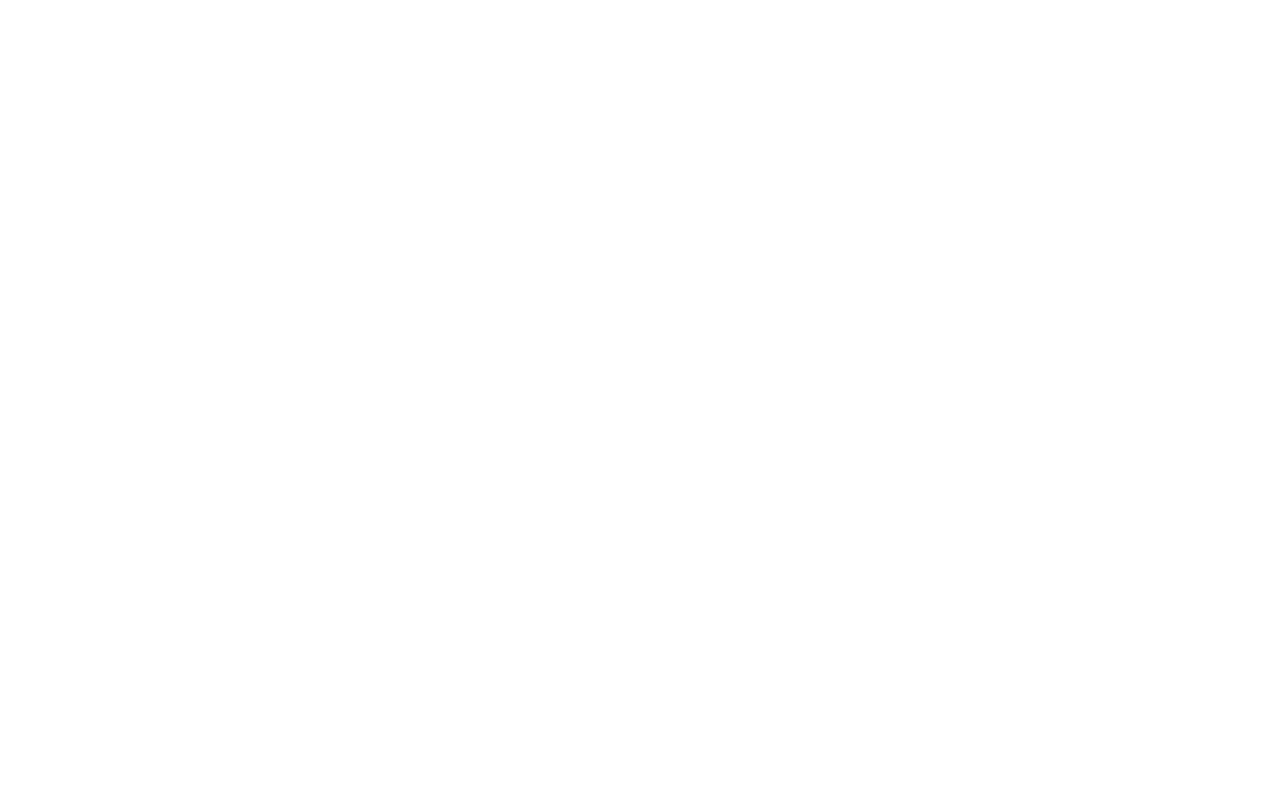
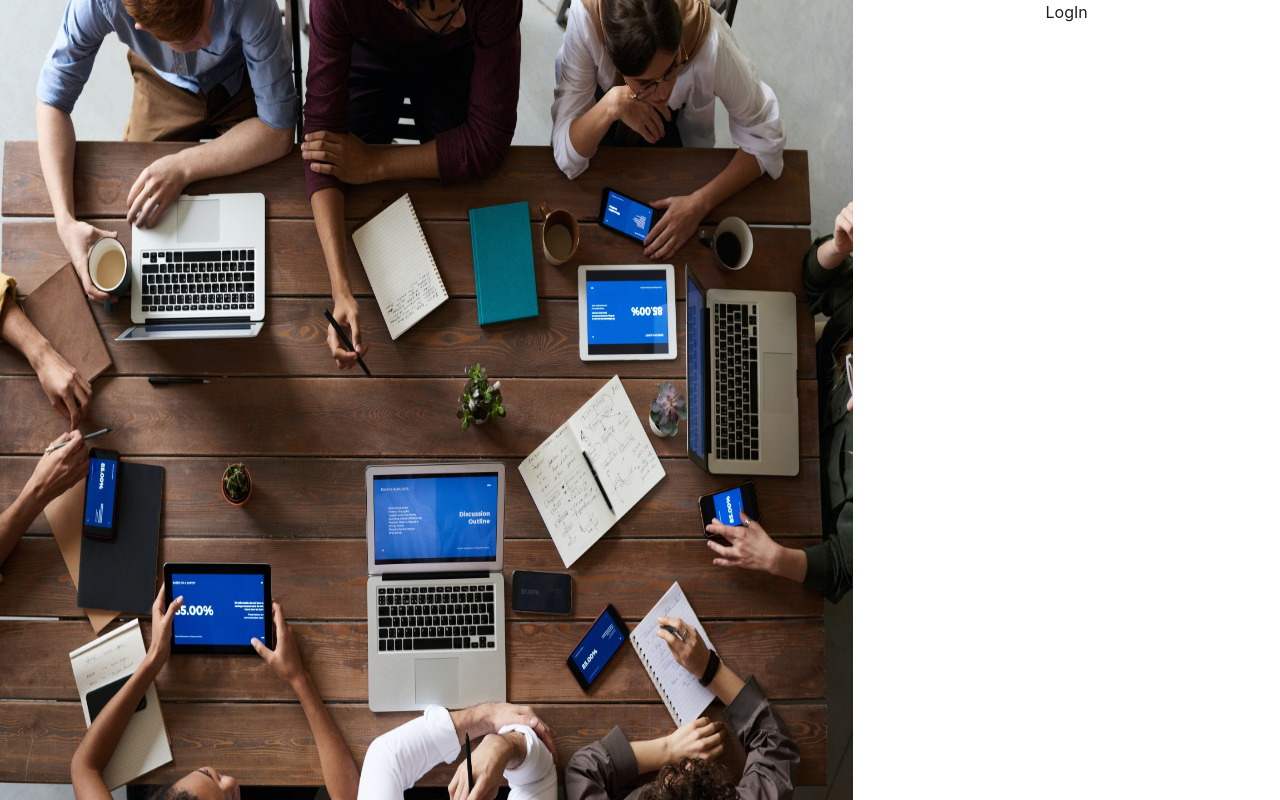
Before and after one commit to SeptupleProject/septuple-project-FE, a React (Create React App) app: page /login in a window 1280 px wide. Built offline with nearby package versions, Linux system fonts and the light colour scheme.

Commit message:
edit scss folder structure

```diff
--- a/src/App.js
+++ b/src/App.js
@@ -4,6 +4,8 @@
 import { HomeTemplate } from './templates/HomeTemplate';
 import { Router } from 'react-router-dom';
 import DashBoard from './pages/Staff/DashBoard';
+import { FormTemplate } from './templates/FormTemplate';
+import LogIn from './pages/LogIn/LogIn';
 
 export const history = createBrowserHistory();
 function App() {
@@ -18,6 +20,10 @@
                path='/staff-dash-board'
                component={DashBoard}
             />
+            <FormTemplate
+               path='/login'
+               component={LogIn}
+            />
             <HomeTemplate
                path='/'
                component={Home}
--- /dev/null
+++ b/src/assets/scss/Components/_text.scss
@@ -0,0 +1,3 @@
+.title-1{
+
+}
--- a/src/assets/scss/main.scss
+++ b/src/assets/scss/main.scss
@@ -1,7 +1,8 @@
 @import './Base/reset';
 
 @import './Components/header';
-@import './Components/buttonBlue';
+@import './Components/button';
+@import './Components/text';
 
 @import './Helpers/variable';
 
--- /dev/null
+++ b/src/pages/LogIn/LogIn.jsx
@@ -0,0 +1,7 @@
+import React from 'react';
+
+const LogIn = () => {
+   return <div>LogIn</div>;
+};
+
+export default LogIn;
--- /dev/null
+++ b/src/templates/FormTemplate.jsx
@@ -0,0 +1,32 @@
+import React from 'react';
+import { Route } from 'react-router-dom';
+import hehe from '../assets/img/formImg.jpg';
+export const FormTemplate = (props) => {
+   const bgImageStyle = {
+      height: '100vh',
+   };
+   return (
+      <Route
+         exact
+         path={props.path}
+         render={(propsRoute) => {
+            return (
+               <div className='container-fluid'>
+                  <div className='row'>
+                     <div className='col-8 px-0'>
+                        <img
+                           style={bgImageStyle}
+                           className='py-0 '
+                           src={hehe}
+                        />
+                     </div>
+                     <div className='col-4 text-center form-template'>
+                        <props.component {...propsRoute} />
+                     </div>
+                  </div>
+               </div>
+            );
+         }}
+      />
+   );
+};
```
Also changed, not shown: src/assets/img/empty.txt (deleted), src/assets/img/formImg.jpg (added), src/assets/scss/Components/_button.scss (renamed from src/assets/scss/Components/_buttonBlue.scss).
